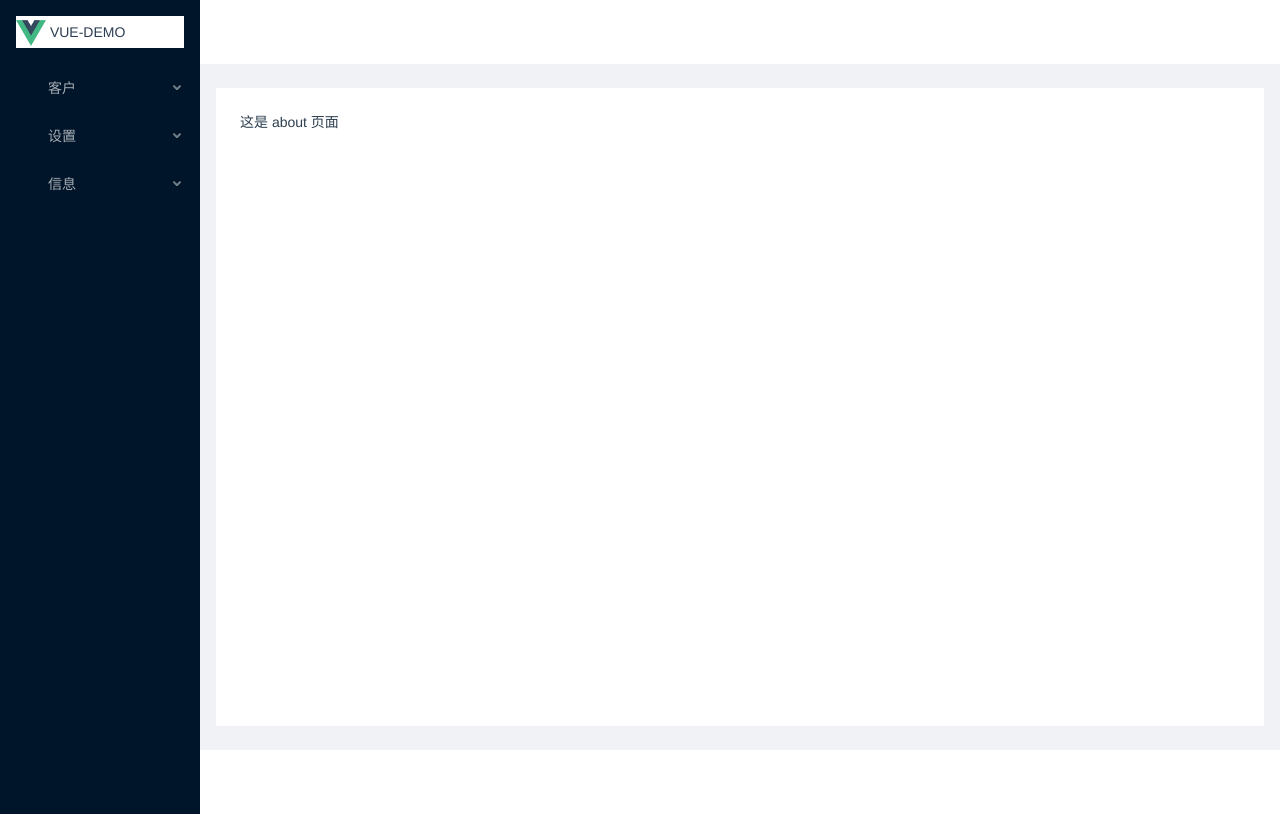
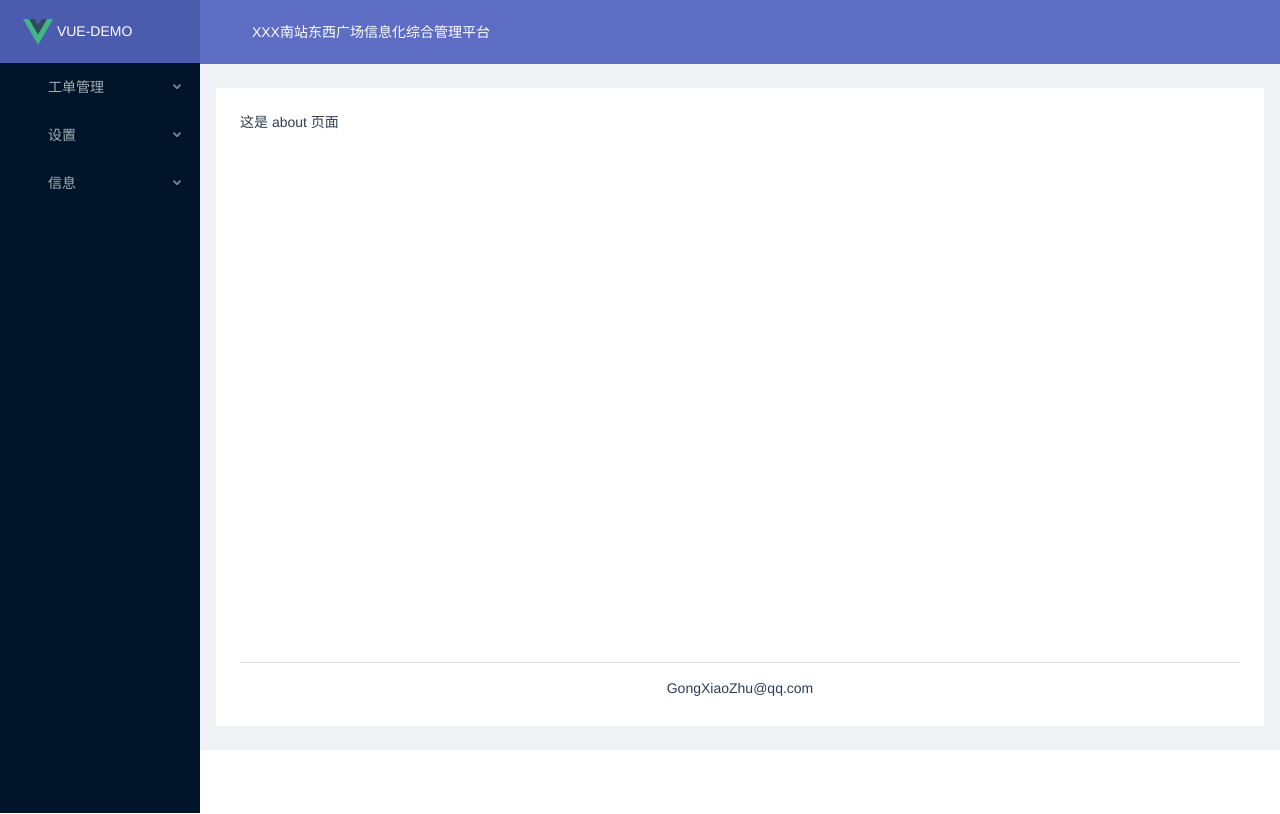
Before and after one commit to zgc-we/VueDemo, a Vue app: page /about in a window 1280 px wide. Built offline with nearby package versions, Linux system fonts and the light colour scheme.

Commit message:
提交首页展示样式

```diff
--- a/src/utils/menu.js
+++ b/src/utils/menu.js
@@ -1,11 +1,11 @@
 // 导出配置路由silider值
 const menuList = [
     {
-        name: '客户',
+        name: '工单管理',
         types: 'user',
         children: [
-            {name: 'option1', path: '/page1'},
-            {name: 'option2', path: '/page2'},
+            {name: '统计报表', path: '/page1'},
+            {name: '工单信息', path: '/page2'},
         ]
     },
     {
--- a/src/views/About.vue
+++ b/src/views/About.vue
@@ -25,16 +25,22 @@
       </a-menu>
     </a-layout-sider>
     <a-layout>
-      <a-layout-header style="background: #fff; padding: 0">
+      <a-layout-header style="background: rgba(93, 109, 195, 1); color: #fff;padding: 0">
         <a-icon
           class="trigger"
           :type="collapsed ? 'menu-unfold' : 'menu-fold'"
           @click="()=> collapsed = !collapsed"
         />
+        XXX南站东西广场信息化综合管理平台
       </a-layout-header>
       <a-layout-content :style="{ margin: '24px 16px', padding: '24px', background: '#fff', minHeight: '280px' }">
-        这是 about 页面
-        <router-view/>
+        <div style="display: flex;flex-direction: column;height: 600px;">
+          <div style="flex:1;min-height: 450px;">
+            这是 about 页面
+            <router-view/>
+          </div>
+          <div class="footer"> GongXiaoZhu@qq.com</div>
+        </div>
       </a-layout-content>
     </a-layout>
   </a-layout>
@@ -56,6 +62,12 @@
 .home {
   height: 750px;
 }
+.footer{
+  height: 50px;
+    line-height: 50px;
+    border-top: 1px solid rgb(221, 221, 221);
+    text-align: center;
+}
 #components-layout-demo-custom-trigger .trigger {
   font-size: 18px;
   line-height: 64px;
@@ -69,10 +81,11 @@
 }
 
 #components-layout-demo-custom-trigger .logo {
-  height: 32px;
-  background: #fff;
-  margin: 16px;
-  line-height: 32px;
-  overflow: hidden;
+    background: rgba(75, 91, 173, 1);
+    height: 63px;
+    line-height: 63px;
+    padding-left: 23px;
+    color: #fff;
+    overflow: hidden;
 }
 </style>
```
